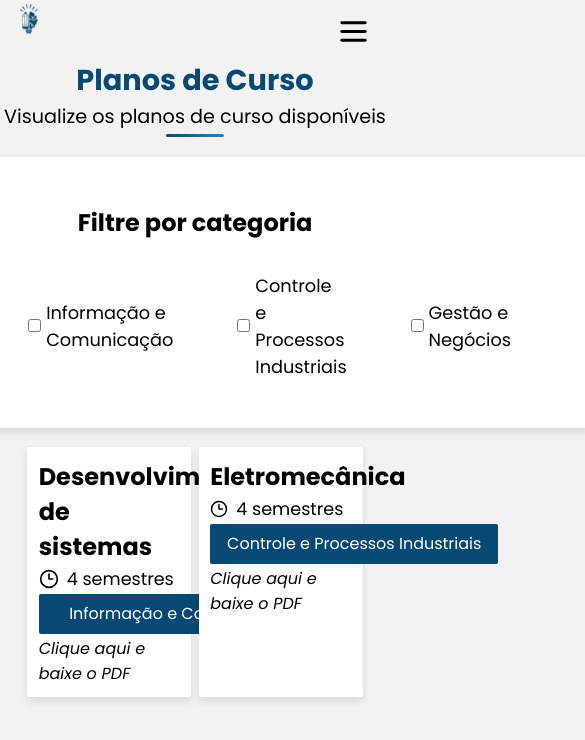
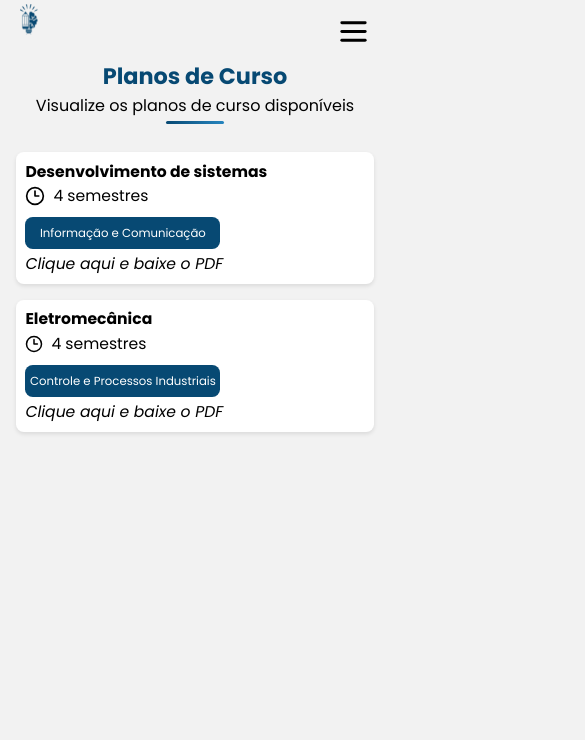
Before and after one commit to larissacoelho21/PlanneEdu-FrontEnd, a React (Vite) app in the folder PlanneEdu_Front/: page /planscourse in a window 390 px wide. Shown: the top 740 px of the page, 585 px wide, since content can reach past the window. Built offline with nearby package versions, Linux system fonts and the light colour scheme.

Commit message:
Arrumando erros mobile

```diff
--- a/PlanneEdu_Front/src/Components/FilterCategory/Filter.css
+++ b/PlanneEdu_Front/src/Components/FilterCategory/Filter.css
@@ -6,11 +6,12 @@
 }
 
 .itemsCheck{
+  width: 90%;
   display: flex;
   align-items: center;
   justify-content: center;
   flex-direction: column;
-  margin-top: 5%;
+  margin-top: 2%;
   background-color: var(--white-one);
   padding: 3rem 5rem;
   gap: 2rem;
@@ -20,12 +21,16 @@
 
 .categoriesCheck{
   display: flex;
-  gap: 4rem;
+  gap: 2rem;
 }
 
 .labelCheck{
   display: flex;
   align-items: center;
   gap: .3rem;
-  font-size: 1.11rem;
+  font-size: 1.2vw;
 }
+
+.tittleCheck h2 {
+  font-size: 2vw;
+}
--- a/PlanneEdu_Front/src/Components/IntroName/TextIntroName.css
+++ b/PlanneEdu_Front/src/Components/IntroName/TextIntroName.css
@@ -29,11 +29,11 @@
 
 @media only screen and (max-width: 800px) {
   .introTextStandard h1 {
-    font-size: 1.8rem;
+    font-size: 1.4rem;
     color: var(--blue-one);
   }
   .introTextStandard h2 {
-    font-size: 1.2rem;
+    font-size: 1rem;
     font-weight: normal;
     margin-bottom: 1%;
   }
--- a/PlanneEdu_Front/src/Css/Opp/CursosOpp.css
+++ b/PlanneEdu_Front/src/Css/Opp/CursosOpp.css
@@ -10,7 +10,7 @@
   align-items: center;
   margin: 0.5vw 0;
   gap: 1vw;
-  margin-right: vw;
+  margin-right: 1vw;
 }
 
 .Class-curso p {
@@ -83,4 +83,6 @@
   .Data-curso > p {
     font-size: 1.5vw;
   }
+
+
 }
--- a/PlanneEdu_Front/src/Css/Opp/HomeOpp.css
+++ b/PlanneEdu_Front/src/Css/Opp/HomeOpp.css
@@ -157,7 +157,7 @@ th {
   }
 
   .button {
-    font-size: 3.5vw;
+    font-size: 3vw;
     border-radius: 2vw;
     padding: 2vw;
   }
--- a/PlanneEdu_Front/src/Css/Opp/PlanoCursoOpp.css
+++ b/PlanneEdu_Front/src/Css/Opp/PlanoCursoOpp.css
@@ -24,5 +24,8 @@
 /* --------------------Versão Mobile-------------------- */
 
 @media only screen and (max-width: 800px) {
-
+  .semester-curso h1, .Class-curso p {
+    font-size: 3vw;
+    width: 23vw;
 }
+}
--- a/PlanneEdu_Front/src/Css/Opp/TurmaOpp.css
+++ b/PlanneEdu_Front/src/Css/Opp/TurmaOpp.css
@@ -39,6 +39,10 @@
 /* --------------------Versão Mobile-------------------- */
 
 @media only screen and (max-width: 800px) {
+  #buttons-class {
+    display: none !important;
+  }
+
   .introTurma h1 {
     font-size: 4.5vw;
   }
--- a/PlanneEdu_Front/src/Css/Teacher/ClassTeacher.css
+++ b/PlanneEdu_Front/src/Css/Teacher/ClassTeacher.css
@@ -268,7 +268,8 @@ tr:nth-child(odd) {
   .buttons-class {
     display: flex !important;
     width: 90vw;
-    text-align: center;
+    flex-direction: row;
+    justify-content: space-around;
     margin: auto;
   }
 
--- a/PlanneEdu_Front/src/Css/Teacher/PlanCourse.css
+++ b/PlanneEdu_Front/src/Css/Teacher/PlanCourse.css
@@ -15,7 +15,7 @@
   width: 42vw;
   border-radius: 0.5vw;
   padding: 2.4vw;
-  gap: .5vw;
+  gap: 0.5vw;
   cursor: pointer;
   box-shadow: 0 4px 8px rgba(0, 0, 0, 0.1);
   color: var(--black);
@@ -28,17 +28,17 @@
   transform: scale(1.015);
 }
 
-.semesterCourse{
+.semesterCourse {
   display: flex;
   align-items: center;
-  gap: .5rem;
+  gap: 0.5rem;
 }
 
-.semesterCourse span{
+.semesterCourse span {
   font-size: 1.1rem;
 }
 
-.categoryBadge{
+.categoryBadge {
   display: flex;
   align-items: center;
   justify-content: center;
@@ -46,9 +46,73 @@
   width: 18rem;
   height: 2.5rem;
   color: var(--white);
-  border-radius: .5vw;
+  border-radius: 0.5vw;
 }
 
-.dowload-pdf span{
+.dowload-pdf span {
   font-style: italic;
 }
+
+/* --------------------Versão Mobile-------------------- */
+
+@media only screen and (max-width: 800px) {
+  .filterCheck {
+    display: none !important;
+  }
+
+  .cards-planscourses {
+    padding: 0 4vw;
+    width: 100%;
+    display: flex;
+    grid-template-columns: none;
+    gap: 2vw;
+    flex-direction: column;
+    justify-content: space-between;
+    margin-bottom: 3vw;
+    margin-top: 5vw;
+  }
+
+  .box-teacher-plancourse {
+    background-color: var(--white);
+    width: 100%;
+    border-radius: 2vw;
+    box-shadow: 0 2px 4px rgba(0, 0, 0, 0.1);
+    padding: 1.5vw 2vw;
+    display: flex;
+    justify-content: space-between;
+    align-items: left;
+    cursor: pointer;
+    border: 2px solid transparent;
+    transition: 0.35s ease-out;
+    margin-top: 2vw;
+  }
+
+  .box-teacher-plancourse h1 {
+    font-size: 4vw;
+  }
+
+  .categoryBadge {
+    display: flex;
+    align-items: center;
+    justify-content: center;
+    background-color: var(--blue-one);
+    width: 50vw;
+    height: 2rem;
+    color: var(--white);
+    border-radius: 2vw;
+    font-size: 3vw;
+  }
+
+  .semesterCourse span {
+    font-size: 4vw;
+  }
+
+  .semesterCourse {
+    margin-bottom: 2vw;
+  }
+
+  .dowload-pdf span {
+    font-style: italic;
+    font-size: 4vw;
+  }
+}
--- a/PlanneEdu_Front/src/Css/Teacher/ViewActivity.css
+++ b/PlanneEdu_Front/src/Css/Teacher/ViewActivity.css
@@ -348,4 +348,8 @@ body {
     color: #f2f2f2;
   }
 
+  .buttons-view-mobile {
+    margin-left: 10vw;
+  }
+
 }
--- a/PlanneEdu_Front/src/Pages/Opp/CursosOpp.tsx
+++ b/PlanneEdu_Front/src/Pages/Opp/CursosOpp.tsx
@@ -27,7 +27,7 @@ export function CursosOpp() {
         subtitleText="Veja os cursos disponíveis"
       />
 
-      <div className="buttons-class">
+      <div className="buttons-class" id="buttons-class">
         <a href="/addcurso">
           <button>+ Adicionar um novo curso</button>
         </a>
--- a/PlanneEdu_Front/src/Pages/Opp/PlanoCursoOpp.tsx
+++ b/PlanneEdu_Front/src/Pages/Opp/PlanoCursoOpp.tsx
@@ -15,7 +15,7 @@ export function PlanoCursoOpp() {
         />
       </div>
 
-      <div className="buttons-class">
+      <div className="buttons-class" id="buttons-class">
         <a href="/addplancurso"><button>+ Criar um novo plano de curso</button></a>
       </div>
 
--- a/PlanneEdu_Front/src/Pages/Opp/TurmaOpp.tsx
+++ b/PlanneEdu_Front/src/Pages/Opp/TurmaOpp.tsx
@@ -16,7 +16,7 @@ export function TurmaOpp() {
         />
       </div>
 
-      <div className="buttons-class">
+      <div className="buttons-class" id="buttons-class">
         <a href="/addcurso">
           <button>+ Adicionar uma nova turma</button>
         </a>
```
